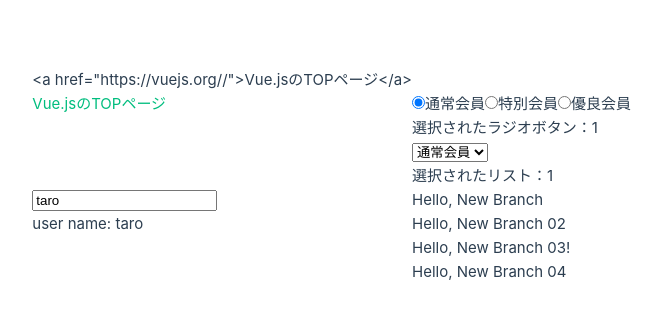
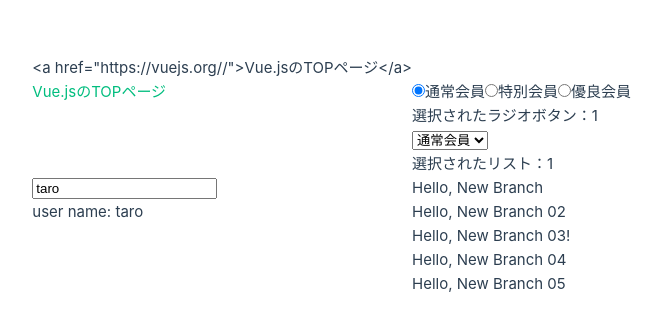
Before and after one commit to koyamal/pra_vue3, a Vue app in the folder Vue3FrontDevTextBook02/chap02/hello-vue/: page / in a window 1280 px wide. Shown: the part 224-554 px from the top of the page, without its empty margins (228-890 px from the left). Built offline with nearby package versions, Linux system fonts and the light colour scheme.

Commit message:
Add p tag 5th

```diff
--- a/Vue3FrontDevTextBook02/chap02/hello-vue/src/App.vue
+++ b/Vue3FrontDevTextBook02/chap02/hello-vue/src/App.vue
@@ -35,6 +35,7 @@ const htmlStr = ref(`<a href="https://vuejs.org//">Vue.jsのTOPページ</a>`);
     <p>Hello, New Branch 02</p>
     <p>Hello, New Branch 03!</p>
     <p>Hello, New Branch 04</p>
+    <p>Hello, New Branch 05</p>
   </section>
 </template>
 
```
